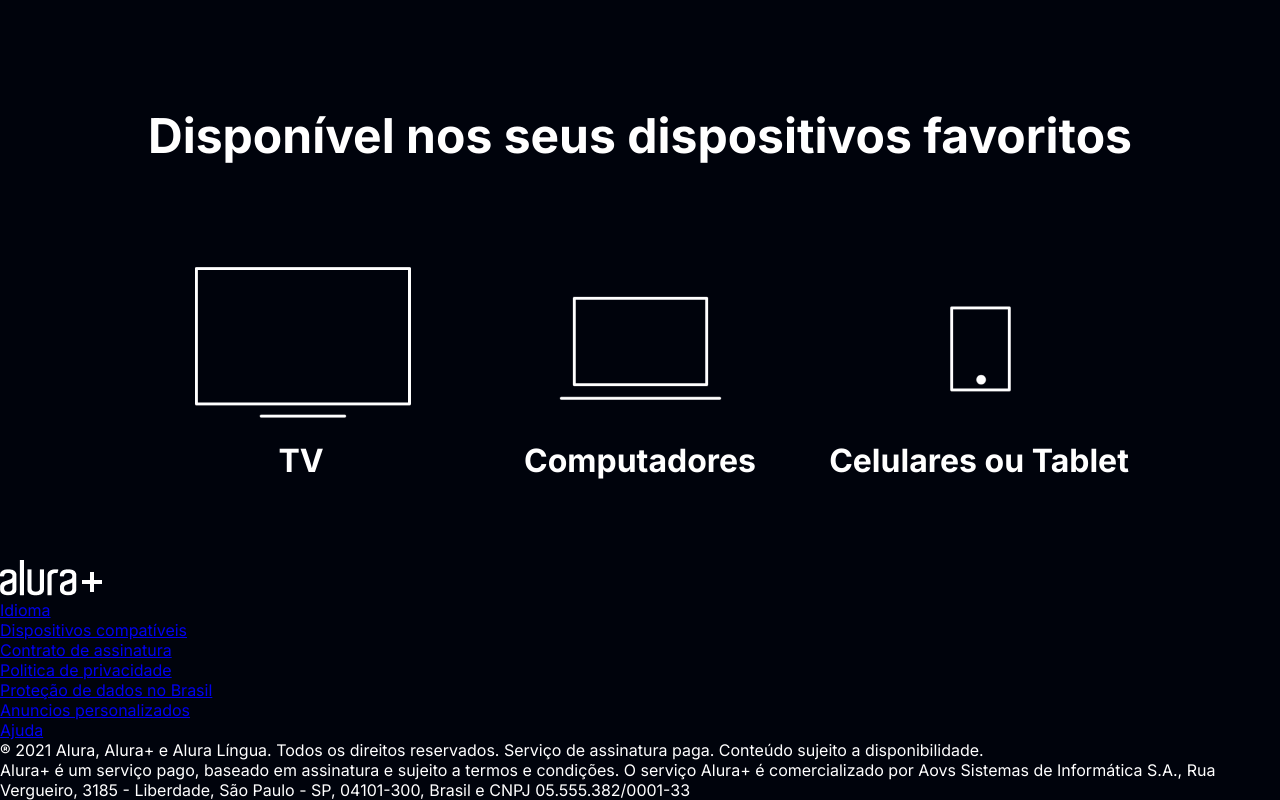
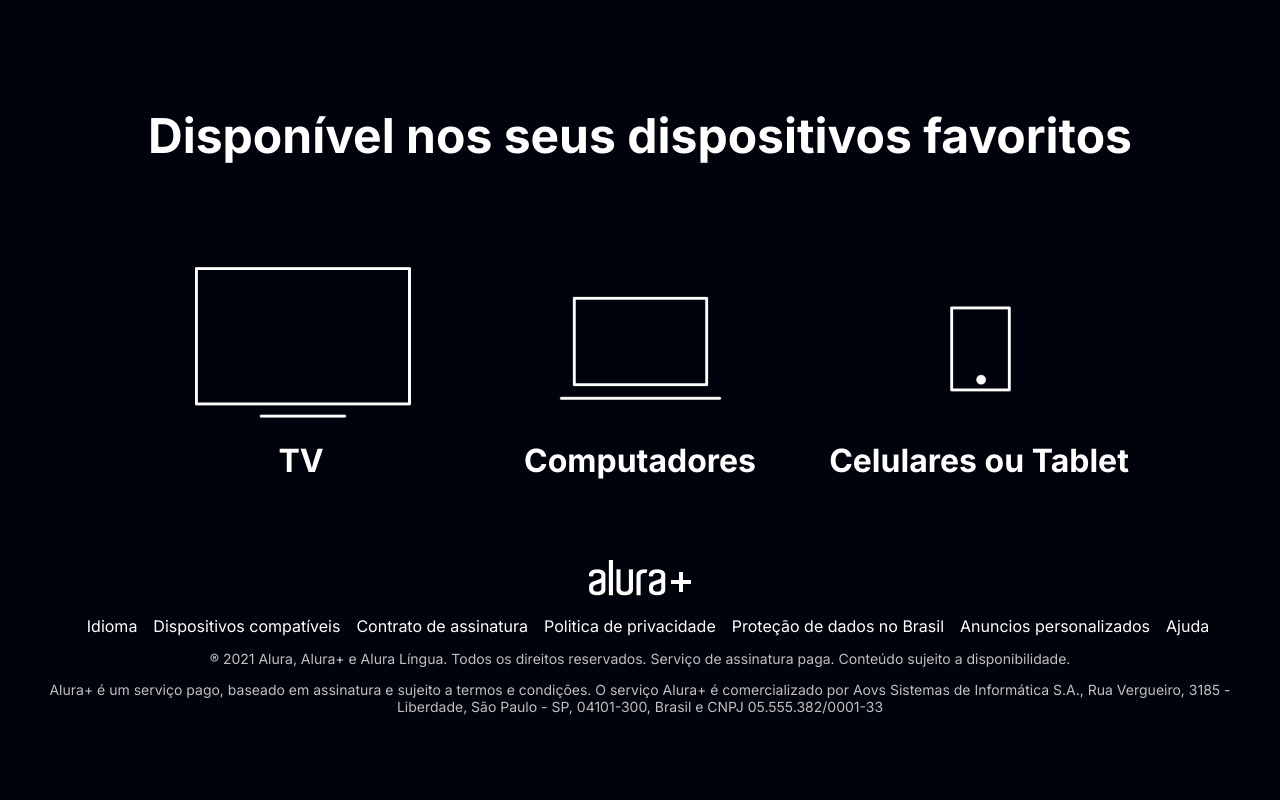
Before and after one commit to jonasluis/alura-plus, a plain HTML site: page index.html in a window 1280 px wide. Shown: the part 3094-3894 px from the top of the page. Drawn offline with Linux system fonts and the light colour scheme.

Commit message:
estilizacao do footer

```diff
--- a/styles.css
+++ b/styles.css
@@ -117,3 +117,28 @@ body {
     font-size: 32px;
     color: var(--branco-principal);
 }
+
+.rodape {
+    text-align: center;
+    margin: 5em 3em;
+}
+
+.rodape__lista {
+    display: flex;
+    justify-content: center;
+    list-style-type: none;
+    text-decoration: none;
+    margin-top: 1em;
+}
+
+.lista__link a{
+    color: var(--branco-principal);
+    text-decoration: none;
+    margin-left: 1em;
+}
+
+.rodape_texto {
+    margin: 1em 0;
+ color: var(--cinza-secundario);
+ font-size: 14px;
+}
```
